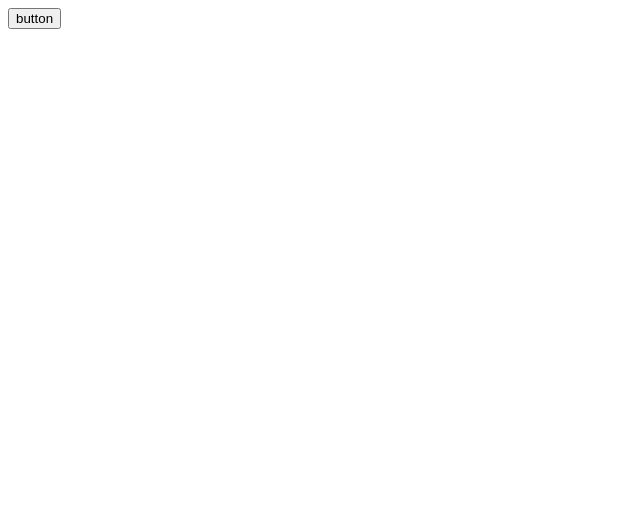
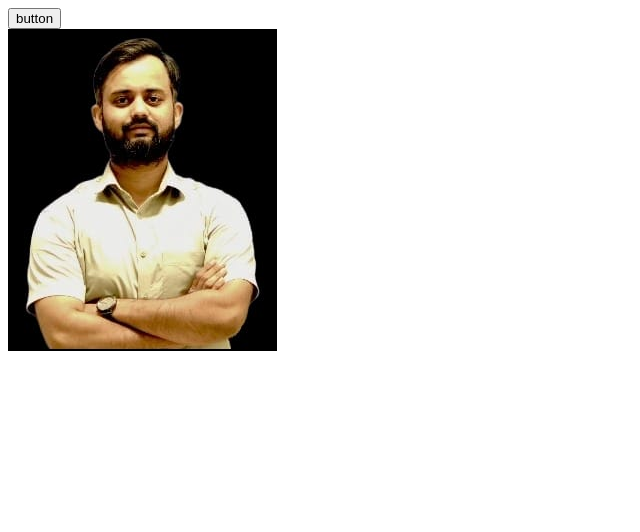
Before and after one commit to souravq5/demo, a plain HTML site: page index.html in a window 1280 px wide. Shown: the whole page, without its empty margins (0-640 px from the left). Drawn offline with Linux system fonts and the light colour scheme.

Commit message:
add image

```diff
--- a/index.html
+++ b/index.html
@@ -4,8 +4,12 @@
     <meta charset="UTF-8">
     <meta name="viewport" content="width=device-width, initial-scale=1.0">
     <title>Document</title>
+    <link rel="stylesheet" href="style.css">
 </head>
 <body>
     <button>button</button>
+    <div class="background">
+
+    </div>
 </body>
 </html>
--- a/style.css
+++ b/style.css
@@ -0,0 +1,6 @@
+.background{
+    background-image: url(WhatsApp\ Image\ 2025-05-30\ at\ 9.10.59\ AM.jpeg);
+    height: 500px;
+    width: 500px;
+    background-repeat: no-repeat;
+}
```
Also changed, not shown: WhatsApp Image 2025-05-30 at 9.10.59 AM.jpeg (added).
